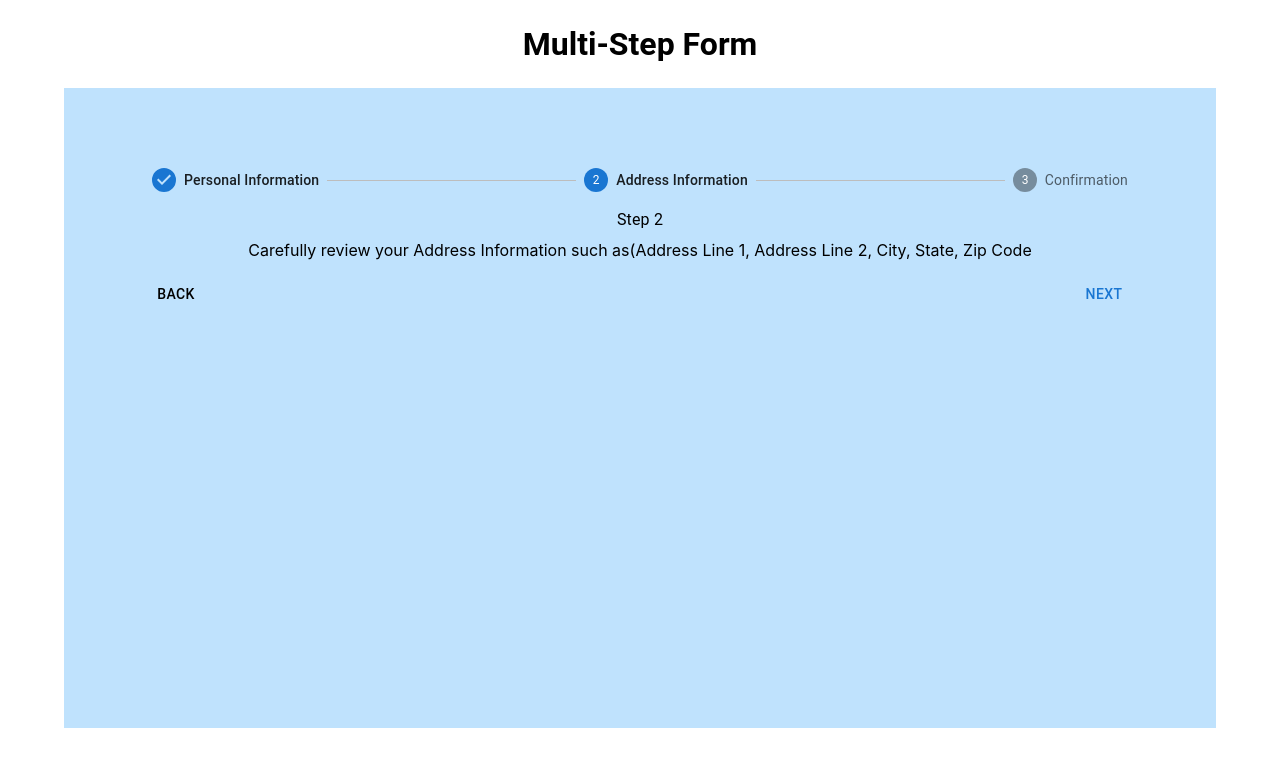
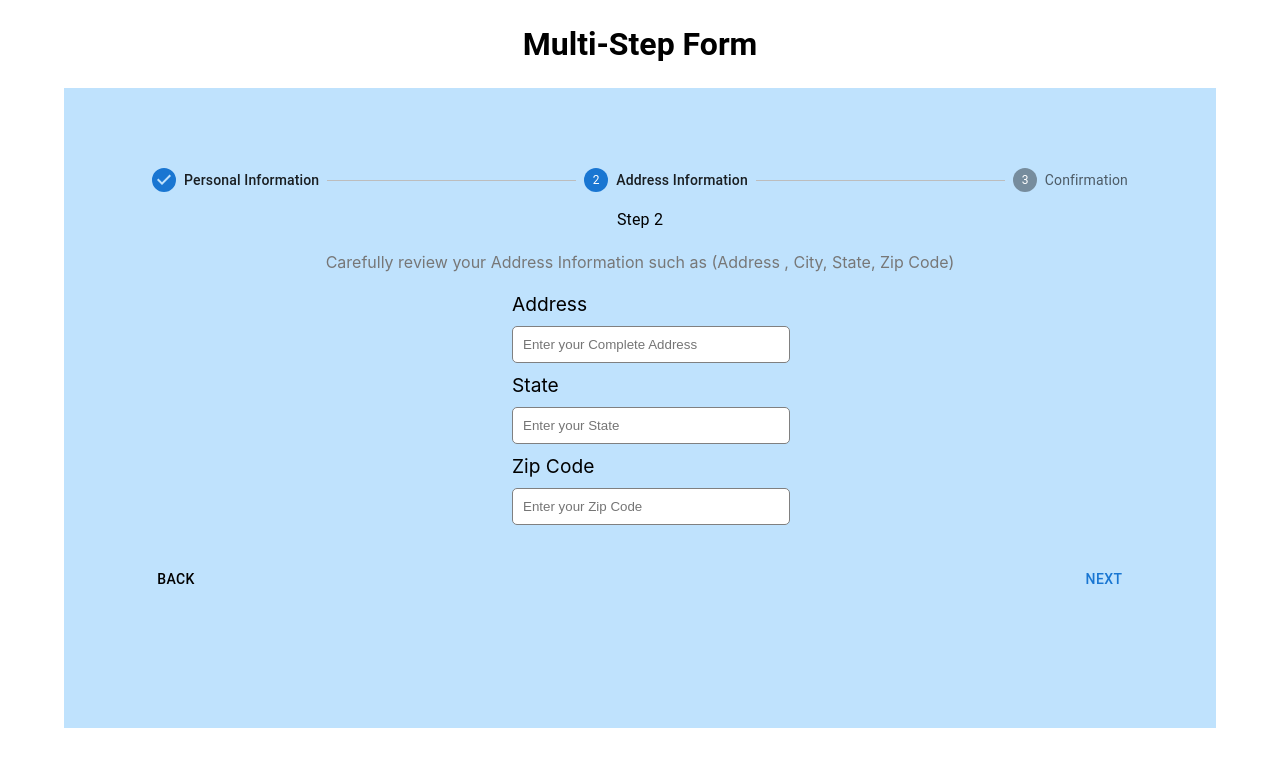
Before and after one commit to Priyanshaw/Multi-Step-Form, a React (Create React App) app: page / in a window 1280 px wide. Both pictures are taken after a click on the button "NEXT". Shown: the top 766 px of the page. Built offline with nearby package versions, Linux system fonts and the light colour scheme.

Commit message:
finishing up basic

```diff
--- a/src/App.css
+++ b/src/App.css
@@ -17,4 +17,5 @@ p{
 }
 .muted{
   color: #777;
+  margin: 20px auto;
 }
--- /dev/null
+++ b/src/Components/Address/Address.css
@@ -0,0 +1,18 @@
+#addressContainer{
+    width: 20vw;
+    margin: 20px auto;
+}
+label{
+
+    font-size: 1.2rem;
+}
+input{
+    width: 20vw;
+    display: block;
+    margin-top: 10px;
+    margin-bottom: 10px;
+    padding: 10px;
+    border-radius: 5px;
+    border: 1.5px solid grey;
+    background-color: #fff;
+}
--- a/src/Components/Address/Address.js
+++ b/src/Components/Address/Address.js
@@ -1,9 +1,31 @@
 import React from 'react'
-
+import './Address.css'
 function Address() {
   return (
     <>
-    <p>Carefully review your Address Information such as(Address Line 1, Address Line 2, City, State, Zip Code</p>
+    <p className='muted'>Carefully review your Address Information such as (Address , City, State, Zip Code) </p>
+    <div id='addressContainer'>
+    <label htmlFor="Address1">Address</label>
+      <input
+        type="text"
+        id="Address1"
+        placeholder='Enter your Complete Address'
+      />
+
+    <label htmlFor="State">State</label>
+      <input
+        type="text"
+        id="State"
+        placeholder='Enter your State'
+      />
+
+<label htmlFor="Zip Code">Zip Code</label>
+      <input
+        type="number"
+        id="Zip Code"
+        placeholder='Enter your Zip Code'
+      />
+    </div>
     </>
   )
 }
--- a/src/Components/Stepper/HorizontalLinearStepper.js
+++ b/src/Components/Stepper/HorizontalLinearStepper.js
@@ -80,7 +80,7 @@ export default function HorizontalLinearStepper() {
       </Stepper>
       {activeStep === steps.length ? (
         <React.Fragment>
-          <Typography sx={{ mt: 2, mb: 1 }}>
+          <Typography sx={{ mt: 20, mb: 20 }}>
             All steps completed - you&apos;re finished
           </Typography>
           <Box sx={{ display: 'flex', flexDirection: 'row', pt: 2 }}>
@@ -105,11 +105,6 @@ export default function HorizontalLinearStepper() {
               Back
             </Button>
             <Box sx={{ flex: '1 1 auto' }} />
-            {/* {isStepOptional(activeStep) && (
-              <Button color="inherit" onClick={handleSkip} sx={{ mr: 1 }}>
-                Skip
-              </Button>
-            )} */}
 
             <Button onClick={handleNext}>
               {activeStep === steps.length - 1 ? 'Submit' : 'Next'}
```
